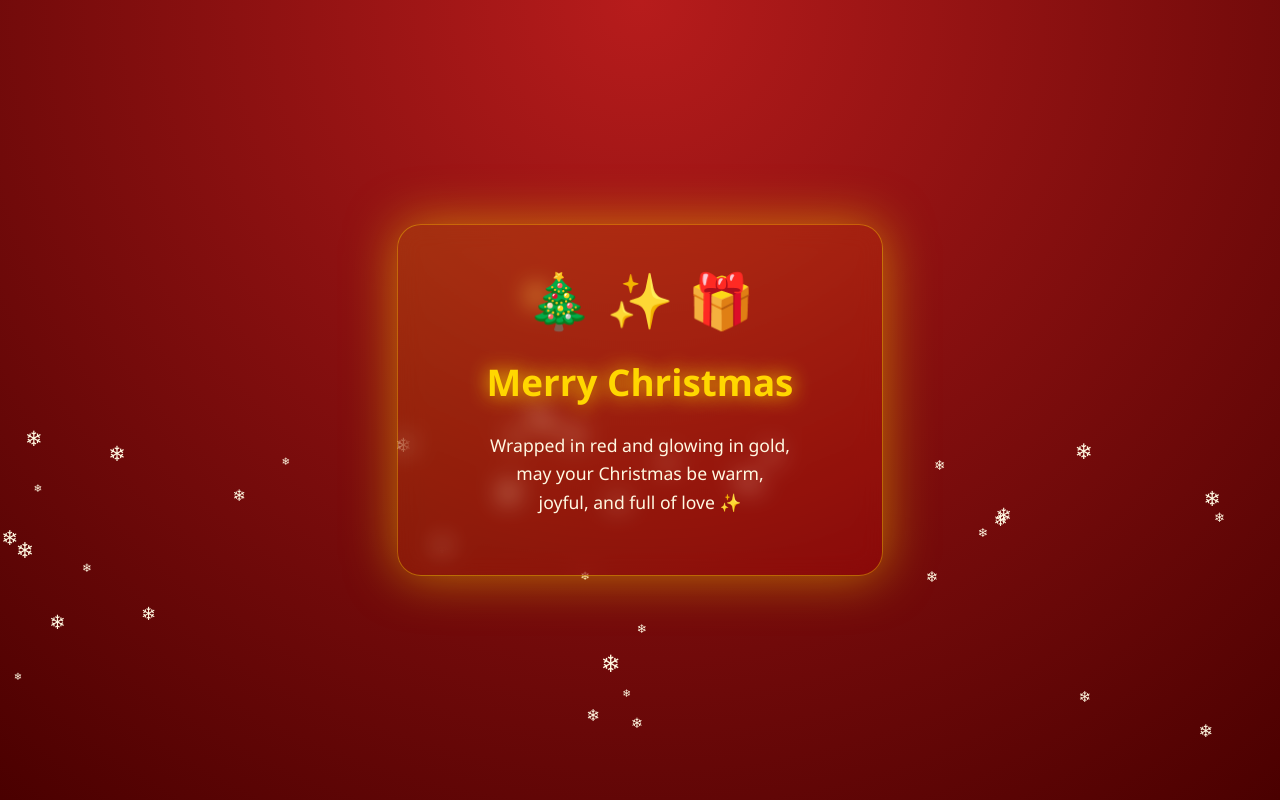
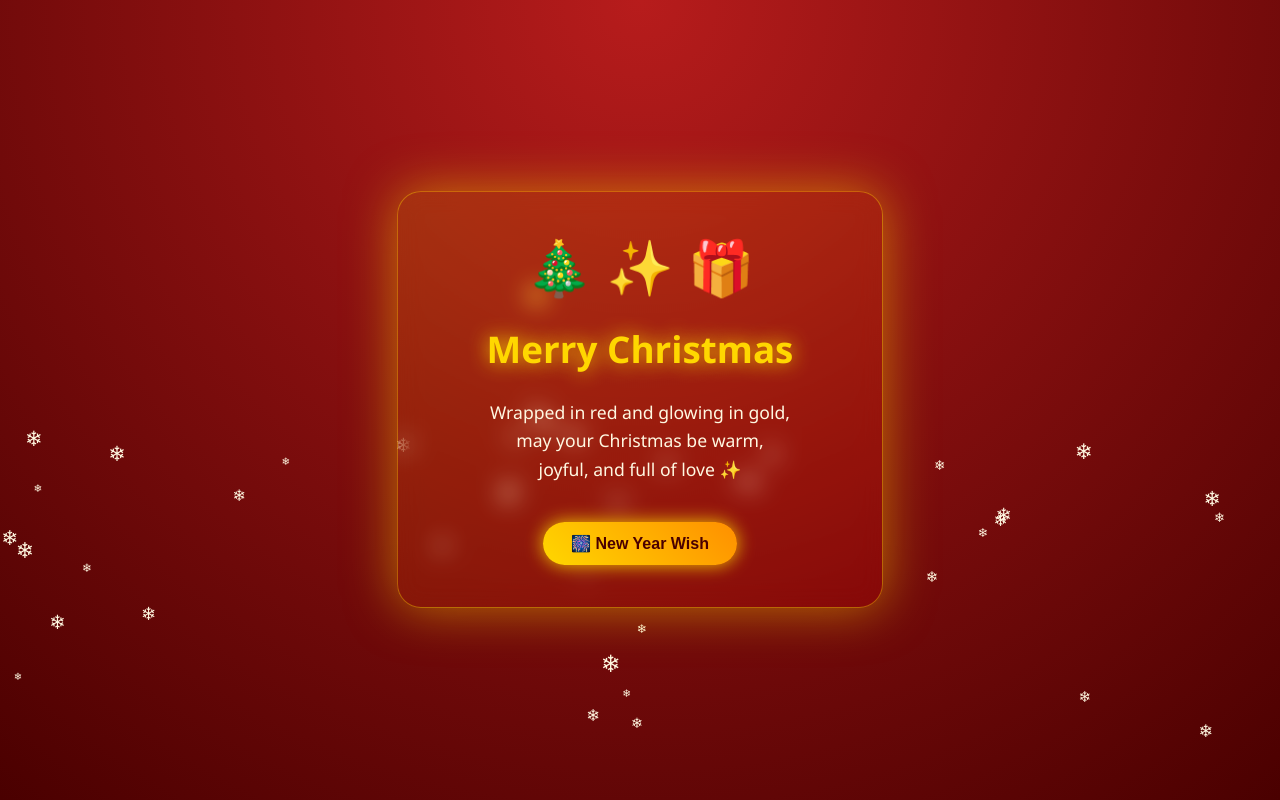
Before and after one commit to mkmice12-bit/wishing-Christmas, a plain HTML site: page index.html in a window 1280 px wide. Drawn offline with Linux system fonts and the light colour scheme.

Commit message:
Update index.html

```diff
--- a/index.html
+++ b/index.html
@@ -2,7 +2,7 @@
 <html lang="en">
 <head>
 <meta charset="UTF-8">
-<title>Merry Christmas</title>
+<title>Christmas & New Year Wishes</title>
 <meta name="viewport" content="width=device-width, initial-scale=1.0">
 
 <style>
@@ -59,6 +59,21 @@ p{
     color:#fff8e1;
 }
 
+button{
+    margin-top:22px;
+    padding:12px 28px;
+    border:none;
+    border-radius:30px;
+    background:linear-gradient(45deg,#ffd700,#ff8f00);
+    color:#4a0000;
+    font-size:1em;
+    font-weight:600;
+    cursor:pointer;
+    box-shadow:0 0 18px rgba(255,215,0,.9);
+    transition:.2s;
+}
+button:hover{transform:scale(1.08)}
+
 @keyframes fadeIn{
     from{opacity:0;transform:scale(.9)}
     to{opacity:1;transform:scale(1)}
@@ -87,13 +102,14 @@ p{
 <canvas id="fireworks"></canvas>
 
 <div class="card">
-    <div class="icons">🎄 ✨ 🎁</div>
-    <h1>Merry Christmas</h1>
-    <p>
+    <div class="icons" id="icons">🎄 ✨ 🎁</div>
+    <h1 id="title">Merry Christmas</h1>
+    <p id="message">
         Wrapped in red and glowing in gold,<br>
         may your Christmas be warm,<br>
         joyful, and full of love ✨
     </p>
+    <button onclick="newYearWish()">🎆 New Year Wish</button>
 </div>
 
 <script>
@@ -113,17 +129,16 @@ const canvas=document.getElementById("fireworks");
 const ctx=canvas.getContext("2d");
 canvas.width=innerWidth;
 canvas.height=innerHeight;
-
 let particles=[];
 
 function createFirework(x,y){
- const colors=["#ffd700","#ffcc80","#fff176"];
- for(let i=0;i<90;i++){
+ const colors=["#ffd700","#ffcc80","#fff176","#ffab40"];
+ for(let i=0;i<100;i++){
   particles.push({
    x,y,
    a:Math.random()*Math.PI*2,
    s:Math.random()*5+2,
-   l:70,
+   l:80,
    c:colors[Math.random()*colors.length|0]
   });
  }
@@ -145,13 +160,33 @@ function animate(){
 }
 animate();
 
-/* 🎆 AUTO FIREWORK EVERY 5 SECONDS */
+/* Auto fireworks every 5 seconds */
 setInterval(()=>{
  createFirework(
    Math.random()*canvas.width,
    Math.random()*canvas.height/2
  );
 },5000);
+
+/* 🎆 New Year Button */
+function newYearWish(){
+ document.getElementById("icons").innerHTML="🎆 🎉 ✨";
+ document.getElementById("title").innerText="Happy New Year 2025";
+ document.getElementById("message").innerHTML=
+  "A fresh year, a new beginning,<br>" +
+  "new hopes, new dreams,<br>" +
+  "and endless happiness ahead ✨";
+
+ /* Extra fireworks burst */
+ for(let i=0;i<6;i++){
+  setTimeout(()=>{
+   createFirework(
+     Math.random()*canvas.width,
+     Math.random()*canvas.height/2
+   );
+  },i*300);
+ }
+}
 
 /* Resize */
 onresize=()=>{
```
